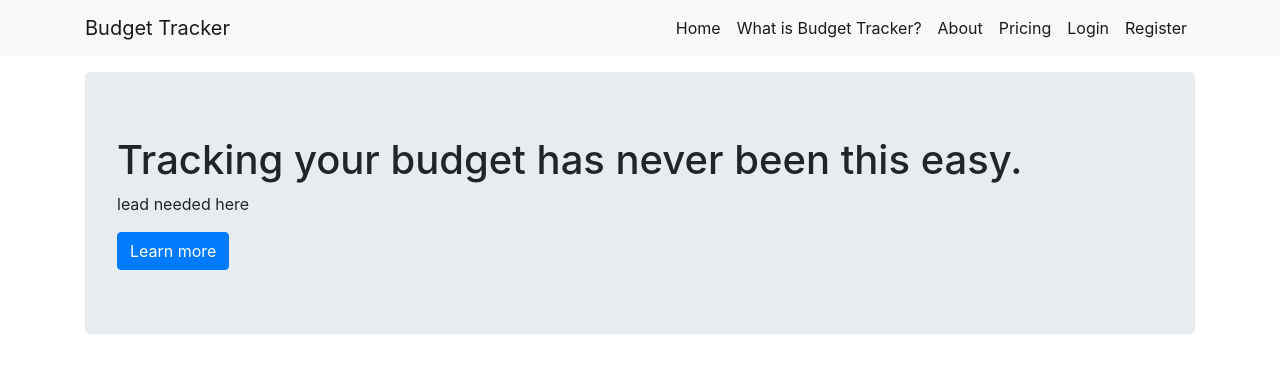
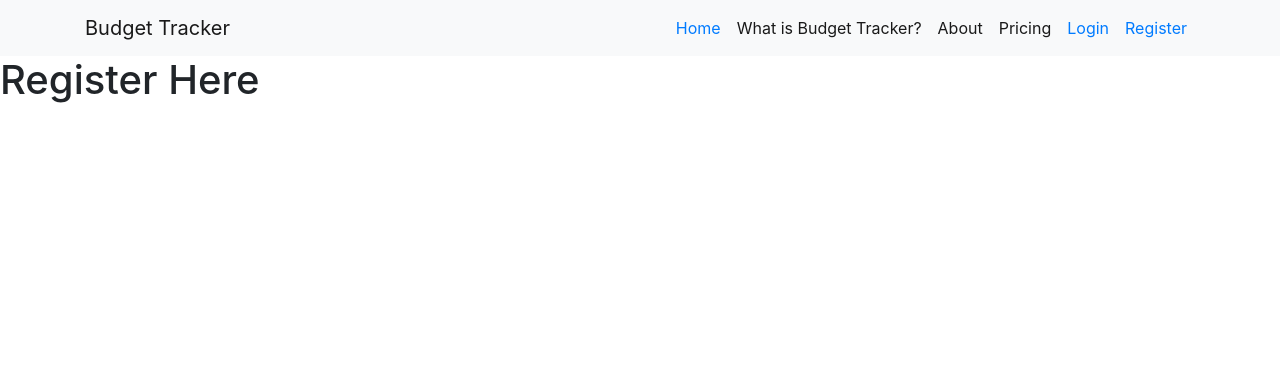
Before and after one commit to angarc/budget-tracker-app, a React (Create React App) app: page /register in a window 1280 px wide. Shown: the top 372 px of the page. Built offline with nearby package versions, Linux system fonts and the light colour scheme.

Commit message:
Added react router

```diff
--- a/package.json
+++ b/package.json
@@ -11,6 +11,7 @@
     "react": "^16.13.1",
     "react-bootstrap": "^1.3.0",
     "react-dom": "^16.13.1",
+    "react-router-dom": "^5.2.0",
     "react-scripts": "3.4.3"
   },
   "scripts": {
--- a/src/App.js
+++ b/src/App.js
@@ -1,12 +1,50 @@
 import React from 'react';
 import logo from './logo.svg';
 import './App.css';
+import {
+  BrowserRouter as Router,
+  Switch,
+  Route,
+  Link
+} from "react-router-dom";
+import { Navbar, Nav, Container } from 'react-bootstrap'
+
 
 import HomePage from './pages/HomePage/HomePage'
 
 function App() {
   return (
-    <HomePage/>
+    <Router>
+      <Navbar bg="light" expand="lg">
+        <Container>
+        <Navbar.Brand href="#home">Budget Tracker</Navbar.Brand>
+          <Navbar.Toggle aria-controls="basic-navbar-nav" />
+          <Navbar.Collapse id="basic-navbar-nav">
+            <Nav className="ml-auto">
+              <Nav.Link href="#home" className='active'><Link to="/">Home</Link></Nav.Link>
+              <Nav.Link href="#link" className='active'>What is Budget Tracker?</Nav.Link>
+              <Nav.Link href="#link" className='active'>About</Nav.Link>
+              <Nav.Link href="#link" className='active'>Pricing</Nav.Link>
+              <Nav.Link href="#link" className='active'><Link to="/login">Login</Link></Nav.Link>
+              <Nav.Link href="#link" className='active'><Link to="/register">Register</Link></Nav.Link>
+            </Nav>
+          </Navbar.Collapse>
+        </Container>
+      </Navbar>
+      <div>
+        <Switch>
+          <Route path="/register">
+            <h1>Register Here</h1>
+          </Route>
+          <Route path="/login">
+            <h1>Login</h1>
+          </Route>
+          <Route path="/">
+            <HomePage />
+          </Route>
+        </Switch>
+      </div>
+    </Router>
   );
 }
 
--- a/src/pages/HomePage/HomePage.js
+++ b/src/pages/HomePage/HomePage.js
@@ -1,27 +1,13 @@
 import React from 'react'
 import styles from './HomePage.module.scss'
-import { Container, Navbar, Nav, Jumbotron, Button } from 'react-bootstrap'
+import { Container, Jumbotron, Button } from 'react-bootstrap'
+import {
+  Link
+} from "react-router-dom";
 
 const homePage = () => {
   return (
     <div className='home-page'>
-      <Navbar bg="light" expand="lg">
-        <Container>
-          <Navbar.Brand href="#home">Budget Tracker</Navbar.Brand>
-          <Navbar.Toggle aria-controls="basic-navbar-nav" />
-          <Navbar.Collapse id="basic-navbar-nav">
-            <Nav className="ml-auto">
-              <Nav.Link href="#home" className='active'>Home</Nav.Link>
-              <Nav.Link href="#link" className='active'>What is Budget Tracker?</Nav.Link>
-              <Nav.Link href="#link" className='active'>About</Nav.Link>
-              <Nav.Link href="#link" className='active'>Pricing</Nav.Link>
-              <Nav.Link href="#link" className='active'>Login</Nav.Link>
-              <Nav.Link href="#link" className='active'>Register</Nav.Link>
-            </Nav>
-          </Navbar.Collapse>
-        </Container>
-      </Navbar>
-
       <Container>
         <Jumbotron className="mt-3">
           <h1>Tracking your budget has never been this easy.</h1>
```
Also changed, not shown: 1 other file (tests, documents, lock files or other folders).
